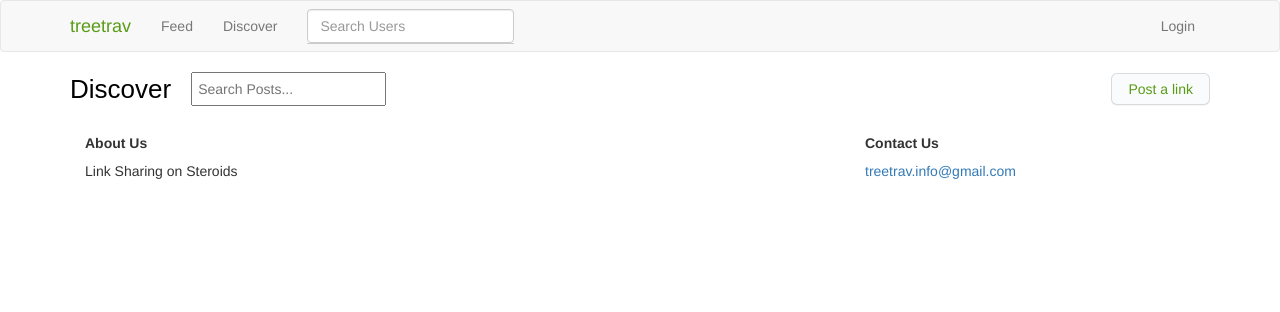
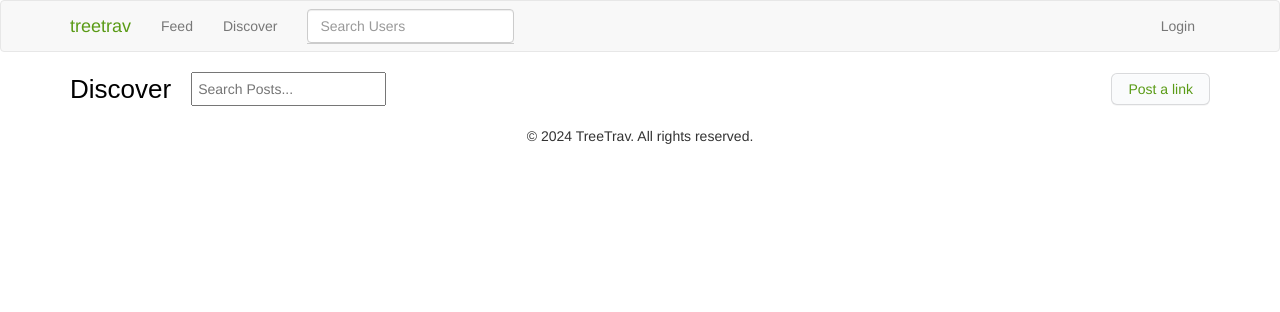
Before and after one commit to newport11/treetrav, a Flask app: page /discover in a window 1280 px wide. Shown: the top 312 px of the page. Run offline with Flask 3, Linux system fonts and the light colour scheme; data that the repository does not hold is empty; some libraries are stand-ins or nearby versions.

Commit message:
add all rights reserved

```diff
--- a/app/templates/actions.html
+++ b/app/templates/actions.html
@@ -147,4 +147,7 @@
 </script>
 
 </body>
+
+{% include 'all_rights_reserved.html' %}
+
 {% endblock %}
--- /dev/null
+++ b/app/templates/all_rights_reserved.html
@@ -0,0 +1,5 @@
+<div class="row mt-3">
+    <div class="col text-center">
+        <p class="mb-0">&copy; {{ current_year }} TreeTrav. All rights reserved.</p>
+    </div>
+</div>
--- a/app/templates/favorites.html
+++ b/app/templates/favorites.html
@@ -39,4 +39,6 @@
     </nav>
 {% endif %}
 
+{% include 'all_rights_reserved.html' %}
+
 {% endblock %}
--- a/app/templates/feed.html
+++ b/app/templates/feed.html
@@ -42,7 +42,7 @@
         </ul>
     </nav>
 {% endif %}
-{% include 'footer.html' %}
+{% include 'all_rights_reserved.html' %}
 
 <style>
     h2 {
--- a/app/templates/followers.html
+++ b/app/templates/followers.html
@@ -39,4 +39,6 @@
     </nav>
 {% endif %}
 
+{% include 'all_rights_reserved.html' %}
+
 {% endblock %}
--- a/app/templates/following.html
+++ b/app/templates/following.html
@@ -39,4 +39,6 @@
     </nav>
 {% endif %}
 
+{% include 'all_rights_reserved.html' %}
+
 {% endblock %}
--- a/app/templates/home.html
+++ b/app/templates/home.html
@@ -140,4 +140,7 @@
 </div>
 
 {% include 'footer.html' %}
+
+{% include 'all_rights_reserved.html' %}
+
 {% endblock %}
--- a/app/templates/leaf_creator.html
+++ b/app/templates/leaf_creator.html
@@ -124,4 +124,7 @@
 </script>
 
 </body>
+
+{% include 'all_rights_reserved.html' %}
+
 {% endblock %}
--- a/app/templates/search.html
+++ b/app/templates/search.html
@@ -21,4 +21,7 @@
         </li>
     </ul>
 </nav>
+
+{% include 'all_rights_reserved.html' %}
+
 {% endblock %}
--- a/app/templates/settings.html
+++ b/app/templates/settings.html
@@ -392,4 +392,7 @@ $(document).ready(function() {
     }
 </script>
 </body>
+
+{% include 'all_rights_reserved.html' %}
+
 {% endblock %}
--- a/app/templates/share_requests_received.html
+++ b/app/templates/share_requests_received.html
@@ -32,4 +32,6 @@
     </ul>
 </nav>
 
+{% include 'all_rights_reserved.html' %}
+
 {% endblock %}
--- a/app/templates/shared_folders.html
+++ b/app/templates/shared_folders.html
@@ -150,4 +150,7 @@
 </script>
 
 </body>
+
+{% include 'all_rights_reserved.html' %}
+
 {% endblock %}
--- a/app/templates/user.html
+++ b/app/templates/user.html
@@ -111,4 +111,6 @@
         </nav>
     {% endif %}
 
+    {% include 'all_rights_reserved.html' %}
+
 {% endblock %}
--- a/app/templates/user_private.html
+++ b/app/templates/user_private.html
@@ -70,4 +70,6 @@
 <p style="font-family: Helvetica, sans-serif;">This user is private. Request to follow them.</p>
 <hr> </hr>
 
+{% include 'all_rights_reserved.html' %}
+
 {% endblock %}
--- a/app/templates/user_subfolder.html
+++ b/app/templates/user_subfolder.html
@@ -37,4 +37,6 @@
         {% include '_post_userpage.html' %}
     {% endfor %}
 
+    {% include 'all_rights_reserved.html' %}
+
 {% endblock %}
```
Also changed, not shown: app/templates/leaf_page.html (+5 -3 lines).
